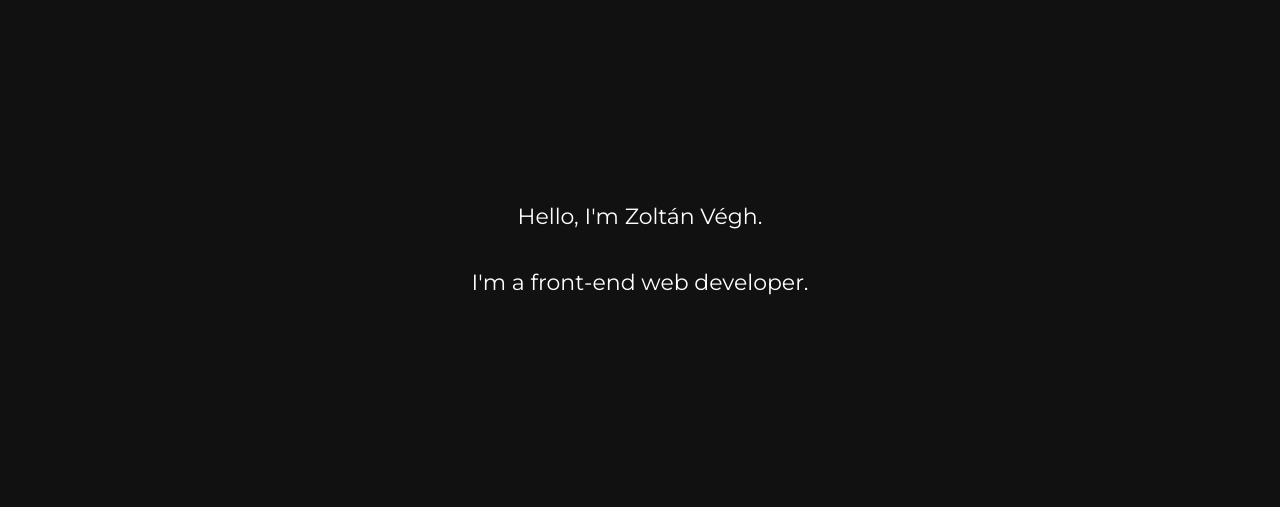
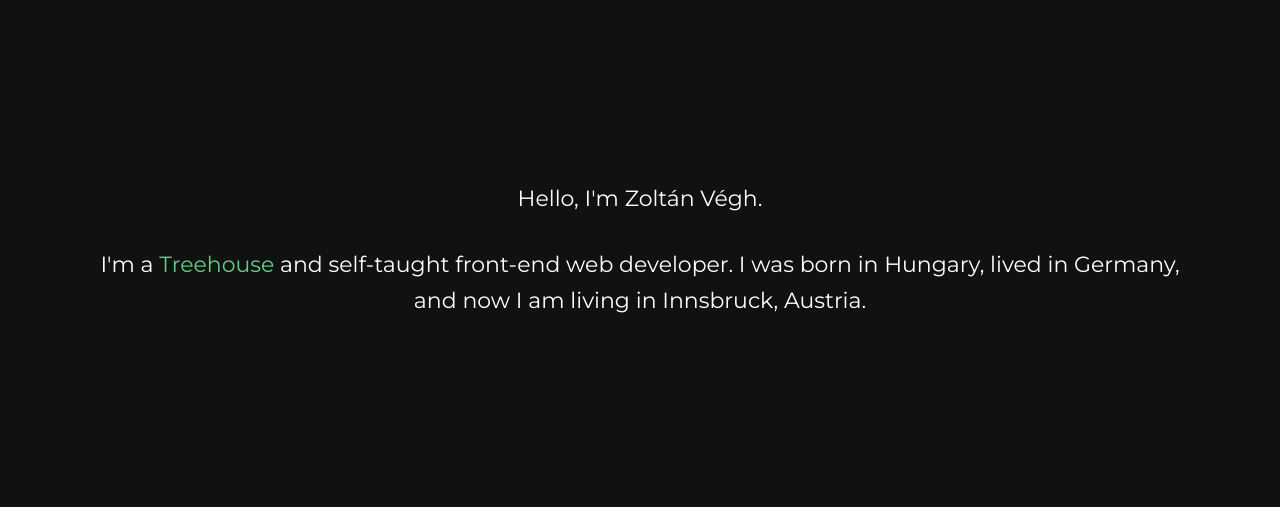
Before and after one commit to zvegh/zvegh.github.io, a plain HTML site: page index.html in a window 1280 px wide. Shown: the part 54-580 px from the top of the page. Drawn offline with Linux system fonts and the light colour scheme.

Commit message:
updating index and styles

```diff
--- a/assets/css/main.css
+++ b/assets/css/main.css
@@ -49,6 +49,15 @@ section {
   font-size: 100%;
   font: inherit;
   vertical-align: baseline;
+}
+
+.banner-link {
+  text-decoration: none;
+  color: rgb(96, 206, 132);
+}
+
+.banner-link:hover {
+  color: white;
 }
 
 .inner {
--- a/index.html
+++ b/index.html
@@ -30,7 +30,7 @@
 		<!-- Banner -->
 			<section id="banner">
 				<div class="inner">
-					<p>Hello, I'm Zoltán Végh.</p> <p>I'm a front-end web developer.</p>
+					<p>Hello, I'm Zoltán Végh.</p> <p>I'm a <a class="banner-link" href="https://teamtreehouse.com/" target="_blank">Treehouse</a> and self-taught front-end web developer. I was born in Hungary, lived in Germany, and now I am living in Innsbruck, Austria.</p>
 				</div>
 			</section>
 
```
